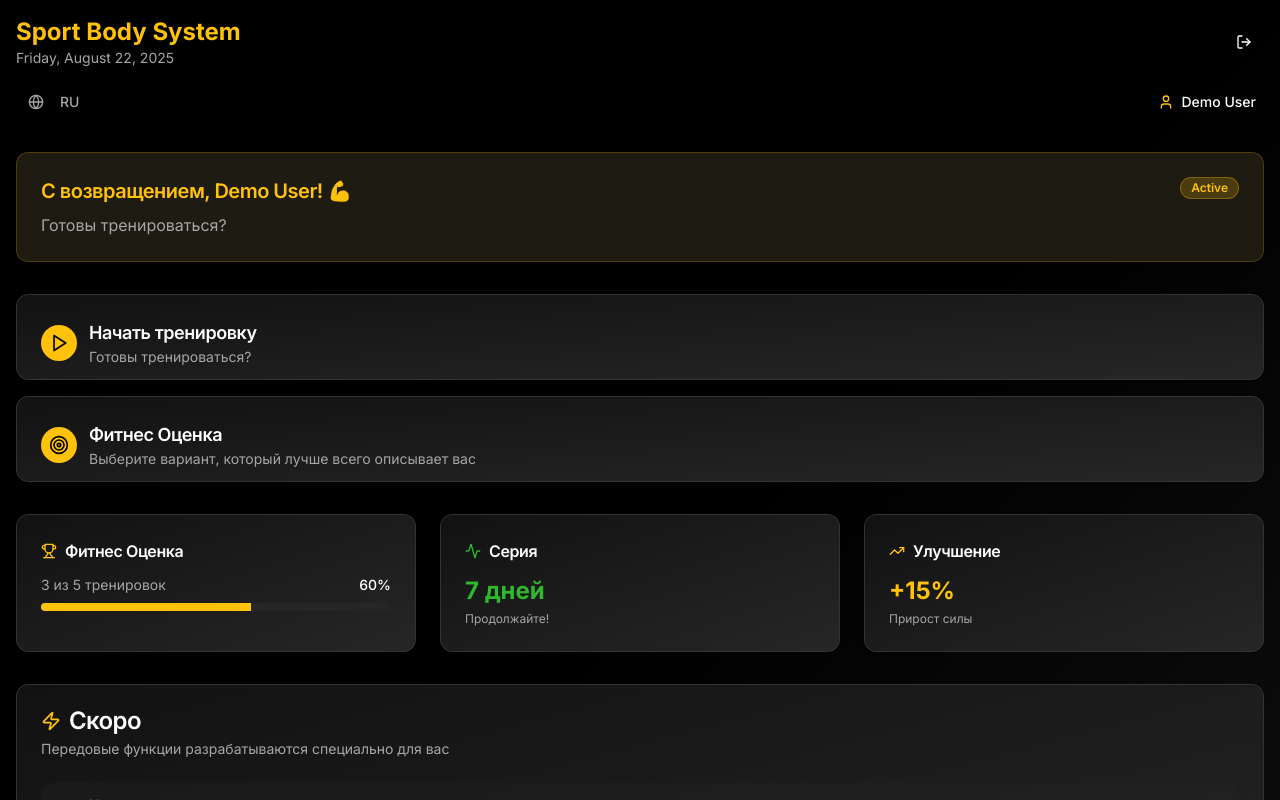
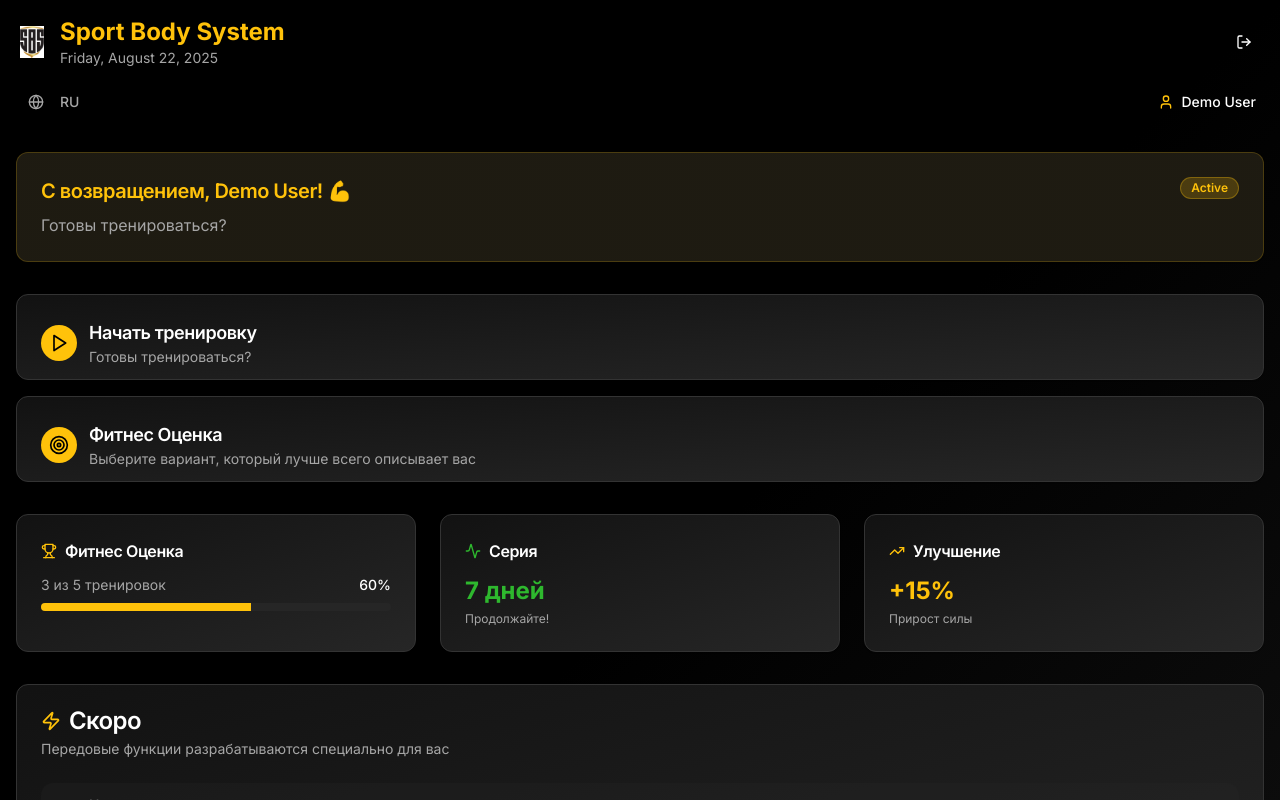
Before and after one commit to KFIsrael/sbs-coach-ai, a React (Vite) app: page / in a window 1280 px wide. Both pictures are taken after a click on the button "Демо доступ". Shown: the top 800 px of the page. Built offline with nearby package versions, Linux system fonts and the light colour scheme.

Commit message:
Add logo to assets
Add the user-provided logo to the assets folder.

```diff
--- a/src/components/auth/AuthForm.tsx
+++ b/src/components/auth/AuthForm.tsx
@@ -3,8 +3,8 @@ import { Button } from "@/components/ui/button";
 import { Card, CardContent, CardDescription, CardHeader, CardTitle } from "@/components/ui/card";
 import { Input } from "@/components/ui/input";
 import { Label } from "@/components/ui/label";
-import { Dumbbell } from "lucide-react";
 import { LanguageSelector } from "@/components/ui/language-selector";
+import { Logo } from "@/components/ui/logo";
 import { useLanguage } from "@/contexts/LanguageContext";
 import { useToast } from "@/hooks/use-toast";
 import { supabase } from "@/integrations/supabase/client";
@@ -103,8 +103,8 @@ export function AuthForm({ onAuth }: AuthFormProps) {
       </div>
       <Card className="card-premium w-full max-w-md">
         <CardHeader className="text-center space-y-4">
-          <div className="mx-auto p-3 rounded-full bg-primary/10 w-fit">
-            <Dumbbell className="h-8 w-8 text-primary" />
+          <div className="mx-auto w-fit">
+            <Logo size="lg" />
           </div>
           <div>
             <CardTitle className="text-3xl font-bold text-gradient-gold">
--- a/src/components/dashboard/Dashboard.tsx
+++ b/src/components/dashboard/Dashboard.tsx
@@ -19,6 +19,7 @@ import {
 } from "lucide-react";
 import { useLanguage } from "@/contexts/LanguageContext";
 import { LanguageSelector } from "@/components/ui/language-selector";
+import { Logo } from "@/components/ui/logo";
 import { supabase } from "@/integrations/supabase/client";
 
 interface DashboardProps {
@@ -122,9 +123,12 @@ export function Dashboard({
       <header className="mb-8">
         {/* Top row - Logo and Logout */}
         <div className="flex items-center justify-between mb-4">
-          <div className="flex-1 min-w-0">
-            <h1 className="text-xl sm:text-2xl font-bold text-gradient-gold truncate">Sport Body System</h1>
-            <p className="text-xs sm:text-sm text-muted-foreground truncate">{currentDate}</p>
+          <div className="flex items-center gap-3 flex-1 min-w-0">
+            <Logo size="sm" className="flex-shrink-0" />
+            <div className="min-w-0">
+              <h1 className="text-xl sm:text-2xl font-bold text-gradient-gold truncate">Sport Body System</h1>
+              <p className="text-xs sm:text-sm text-muted-foreground truncate">{currentDate}</p>
+            </div>
           </div>
           <Button
             variant="ghost"
--- /dev/null
+++ b/src/components/ui/logo.tsx
@@ -0,0 +1,22 @@
+import { cn } from "@/lib/utils";
+
+interface LogoProps {
+  className?: string;
+  size?: "sm" | "md" | "lg";
+}
+
+export function Logo({ className, size = "md" }: LogoProps) {
+  const sizeClasses = {
+    sm: "h-8 w-8",
+    md: "h-12 w-12",
+    lg: "h-16 w-16"
+  };
+
+  return (
+    <img
+      src="/lovable-uploads/362fb681-0ad2-4dc1-b95d-62bb200d1ffe.png"
+      alt="SBS - Sport Body System"
+      className={cn("object-contain", sizeClasses[size], className)}
+    />
+  );
+}
```
Also changed, not shown: public/lovable-uploads/362fb681-0ad2-4dc1-b95d-62bb200d1ffe.png (added).
